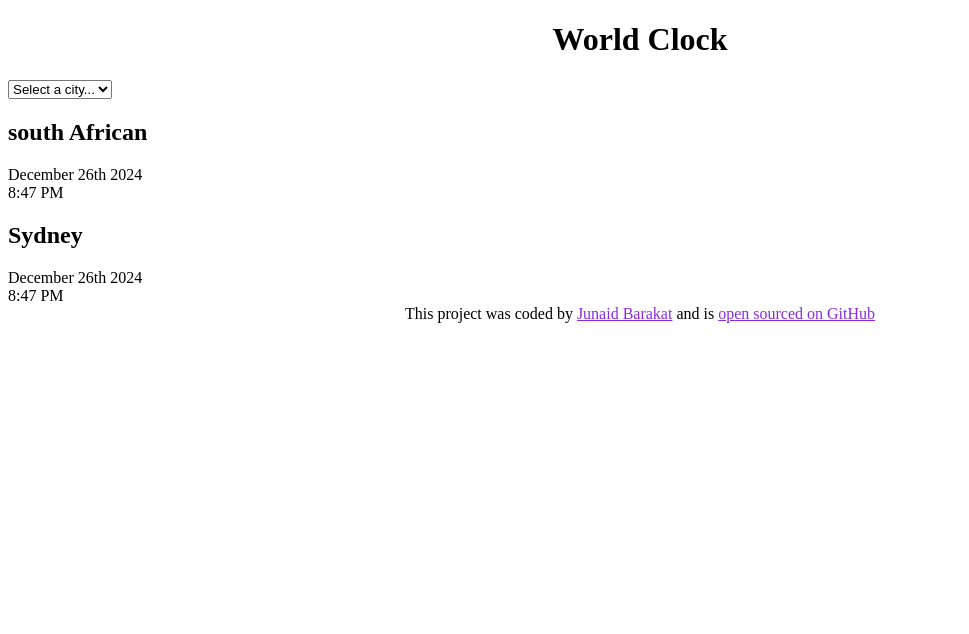
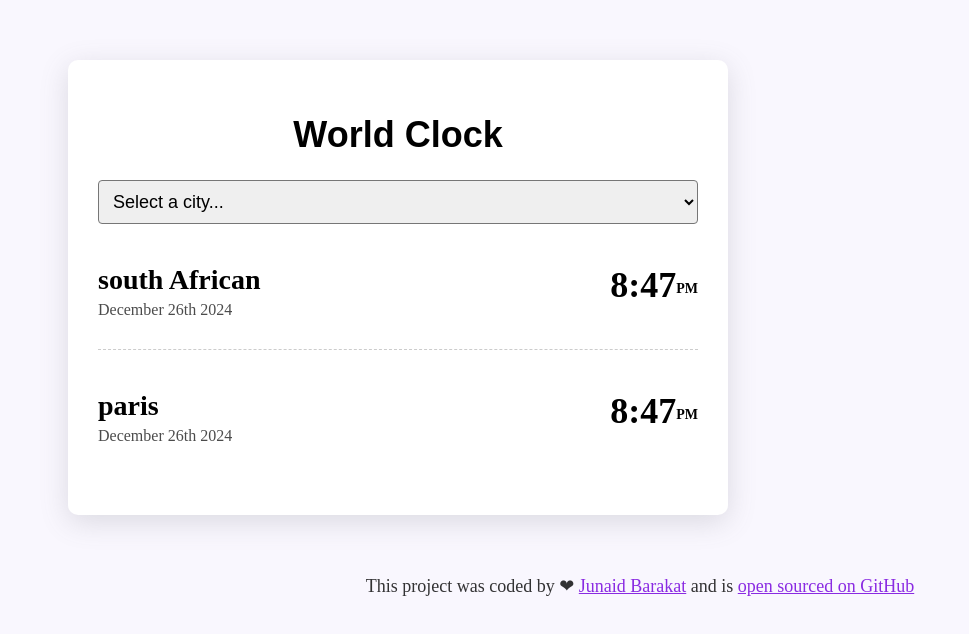
Before and after one commit to vaabar/World-Time-zones, a plain HTML site: page index.html in a window 1280 px wide. Shown: the whole page, without its empty margins (0-969 px from the left). Drawn offline with nearby package versions, Linux system fonts and the light colour scheme.

Commit message:
style this with css

```diff
--- a/css/style.css
+++ b/css/style.css
@@ -1,9 +1,60 @@
+body {
+  background-color: #f9f7fe;
+  font-size: sans-serif;
+}
 h1 {
   text-align: center;
+  font-family: sans-serif;
+  font-size: 36px;
 }
+.container {
+  max-width: 600px;
+  margin: 60 auto;
+  background-color: white;
+  padding: 30px;
+  margin: 60px;
+  box-shadow: rgba(100, 100, 111, 0.2) 0px 7px 29px 0px;
+  border-radius: 10px;
+}
+.city:last-child {
+  border: none;
+}
+.time {
+  font-size: 36px;
+  font-weight: bold;
+}
+.city {
+  justify-content: space-between;
+  display: flex;
+  margin: 10px 0;
+  padding: 30px 0;
+  border-bottom: 1px dashed rgba(0, 0, 0, 0.2);
+}
+.time small {
+  font-size: 14px;
+  vertical-align: middle;
+  line-height: 46px;
+}
+h2 {
+  margin: 0 0 5px;
+  font-size: 28px;
+}
+.date {
+  opacity: 0.7;
+}
+select {
+  display: block;
+  width: 100%;
+  font-size: 18px;
+  border-radius: 4px;
+  padding: 10px;
+}
+
 a {
   color: blueviolet;
 }
 footer {
   text-align: center;
+  font-size: 18px;
+  color: rgba(0, 0, 0, 0.8);
 }
--- a/index.html
+++ b/index.html
@@ -19,20 +19,23 @@
         <option value="">New York</option>
       </select>
       <div class="city">
-        <h2>south African</h2>
-        <div class="date">December 26th 2024</div>
-        <div class="time">8:47 PM</div>
+        <div>
+          <h2>south African</h2>
+          <div class="date">December 26th 2024</div>
+        </div>
+        <div class="time">8:47<small>PM</small></div>
       </div>
-
       <div class="city">
-        <h2>Sydney</h2>
-        <div class="date">December 26th 2024</div>
-        <div class="time">8:47 PM</div>
+        <div>
+          <h2>paris</h2>
+          <div class="date">December 26th 2024</div>
+        </div>
+        <div class="time">8:47<small>PM</small></div>
       </div>
     </div>
 
     <footer>
-      This project was coded by
+      This project was coded by ❤
       <a href="https://github.com/vaabar" target="_blank"> Junaid Barakat</a>
       and is
       <a href="https://github.com/vaabar/World-Time-zones" target="_blank"
```
